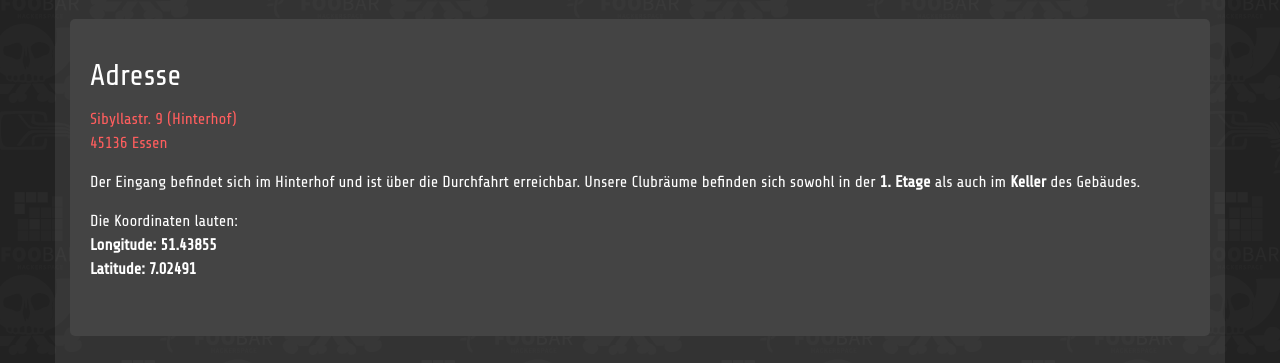
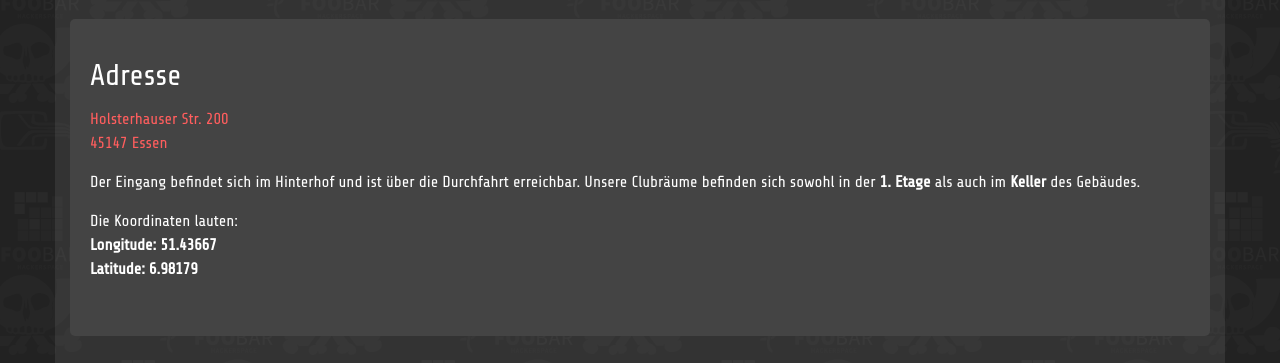
Before and after one commit to c3e/hip-site, a Jekyll site: the page built from anfahrt.html, in a window 1280 px wide and 1136 px high. Shown: the part 146-509 px from the top of the window. Built offline with Jekyll 4.4.1, drawn with Linux system fonts in a browser that asks for light colours.

Commit message:
Veranstaltungort aktualisiert

```diff
--- a/anfahrt.html
+++ b/anfahrt.html
@@ -11,9 +11,9 @@ layout: default
         Adresse
     </h2>
     <p>
-        <a href="https://www.openstreetmap.org/?mlat=51.43855&mlon=7.02491#map=18/51.43855/7.02491">
-            Sibyllastr. 9 (Hinterhof)<br>
-            45136 Essen
+        <a href="http://www.openstreetmap.org/#map=19/51.43667/6.98179">
+            Holsterhauser Str. 200<br>
+            45147 Essen
         </a>
     </p>
     <p>
@@ -21,8 +21,8 @@ layout: default
     </p>
     <p>
         Die Koordinaten lauten:<br>
-        <strong>Longitude: 51.43855</strong><br>
-        <strong>Latitude: 7.02491</strong>
+        <strong>Longitude: 51.43667</strong><br>
+        <strong>Latitude: 6.98179</strong>
     </p>
 </div>
 
```
